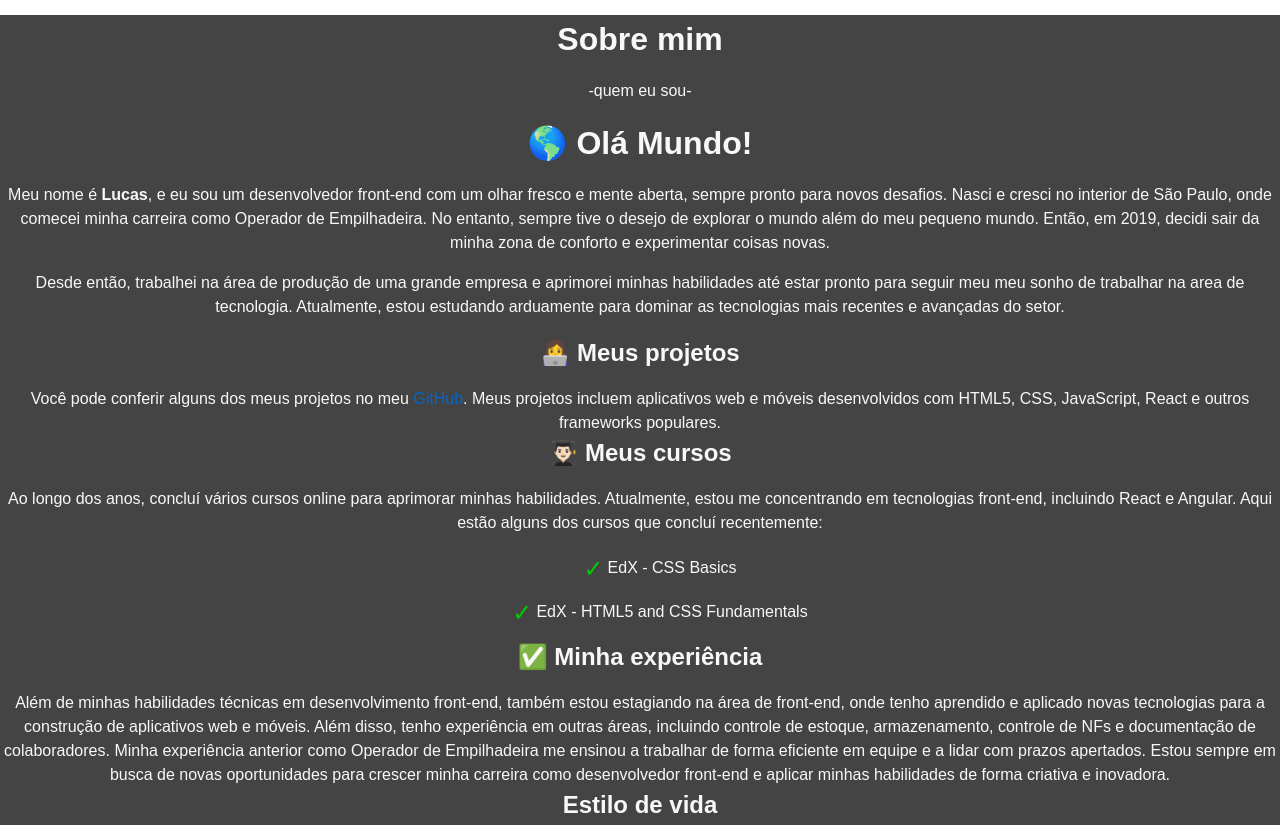
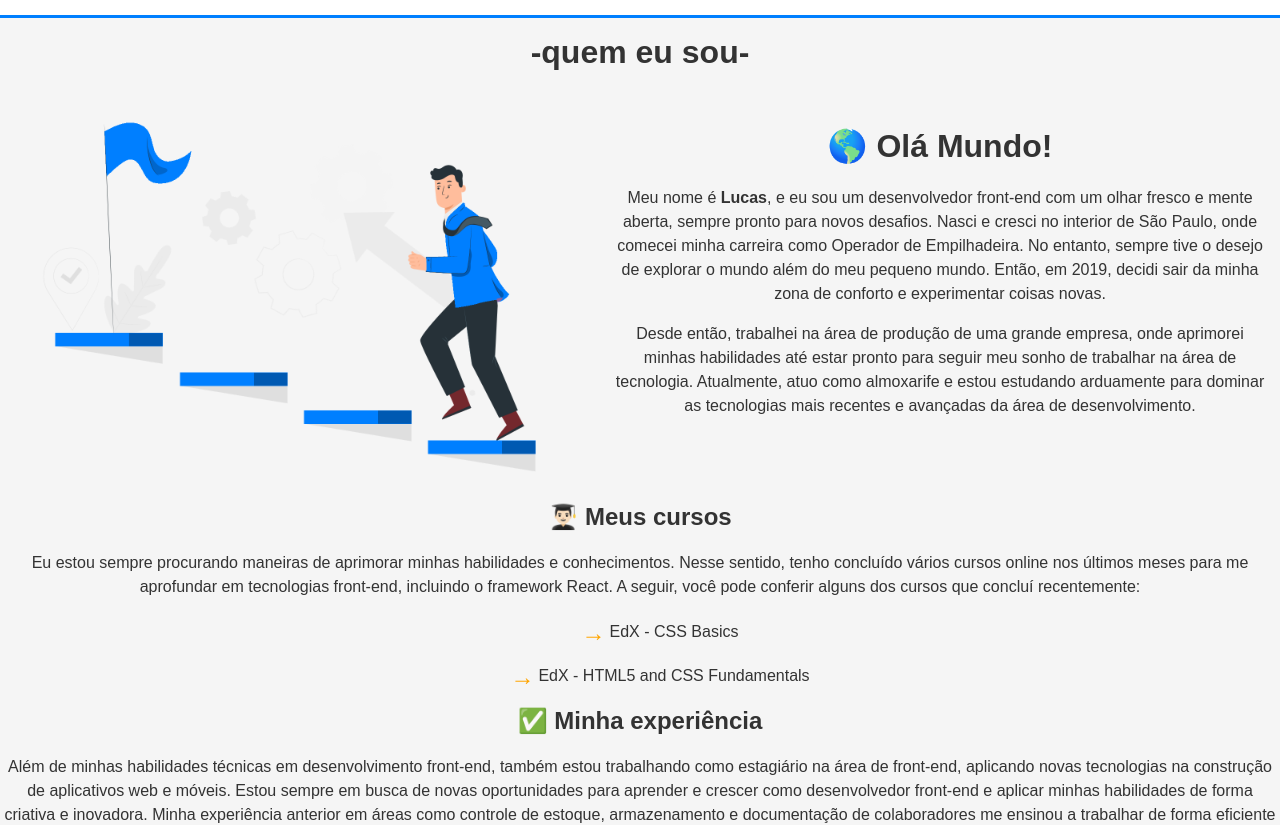
Before and after one commit to lucasccgomes/portfolio-lucas, a React (Vite) app: page / in a window 1280 px wide. Shown: the part 520-1345 px from the top of the page. Built offline with nearby package versions, Linux system fonts and the light colour scheme.

Commit message:
chore(about): i'm working on styling to bring harmony to the user

```diff
--- a/src/components/About/About.css
+++ b/src/components/About/About.css
@@ -2,12 +2,29 @@
 @import url('https://fonts.googleapis.com/css2?family=Montserrat:wght@300;400;700&display=swap');
 
 
-.about {
+#about {
   font-family: 'Montserrat', sans-serif;
   font-size: 16px;
-  color: #f8f8f8;
-  background-color:  #444;
+  color: var(--cinzaescuro);
+  background-color: var(--cinzaclaro);
   line-height: 1.5;
+  border-top-style: solid;
+  border-color: var(--azul);
+  padding-top: 10px;
+}
+
+.about-me{
+  display: flex;
+  justify-content: center;
+}
+
+.img-about img{
+  max-width: 600px;
+}
+
+.about-description{
+  max-width: 660px;
+  margin-top: 30px;
 }
 
 h1, h2, h3, h4, h5, h6 {
@@ -83,9 +100,14 @@ h1 span, h2:before, h2:after, li:before {
 }
 
 
-
 li:before {
   content: "\2713"; /* emoji para marcação */
   margin-right: 0.25rem;
   color: #0c0;
 }
+
+li:before {
+  content: "\2192"; /* emoji para curso em andamento */
+  margin-right: 0.25rem;
+  color: #FFA500; /* cor laranja para indicar curso em andamento */
+}
--- a/src/components/About/About.tsx
+++ b/src/components/About/About.tsx
@@ -1,11 +1,20 @@
 import React from 'react';
 import './About.css'
+import ImgAbout from '../../assets/img/about.png'
 
 const About = () => {
     return (
-        <div className='about'>
-            <h1>Sobre mim</h1>
-            <p>-quem eu sou-</p>
+        <div id='about'>
+
+            <div className="title-about">
+                <h1><b>-quem eu sou-</b></h1>
+
+            </div>
+            <div className="about-me">
+                <div className="img-about">
+                    <img src={ImgAbout} alt="imagem representa foco e objetivo" />
+                </div>
+                <div className="about-description">
                     <h1>🌎 Olá Mundo!</h1>
                     <p>
                         Meu nome é <span>Lucas</span>, e eu sou um desenvolvedor front-end
@@ -16,13 +25,15 @@ const About = () => {
                         sair da minha zona de conforto e experimentar coisas novas.
                     </p>
                     <p>
-                Desde então, trabalhei na área de produção de uma grande empresa e
-                aprimorei minhas habilidades até estar pronto para seguir meu meu sonho
-                de trabalhar na area de tecnologia.
-                Atualmente, estou estudando arduamente para dominar as tecnologias mais
-                recentes e avançadas do setor.
+                        Desde então, trabalhei na área de produção de uma grande empresa,
+                        onde aprimorei minhas habilidades até estar pronto para seguir
+                        meu sonho de trabalhar na área de tecnologia.
+                        Atualmente, atuo como almoxarife e estou estudando arduamente para
+                        dominar as tecnologias mais recentes e avançadas da área de desenvolvimento.
                     </p>
-
+                </div>
+            </div>
+            {/*
             <section>
                 <h2>👩‍💻 Meus projetos</h2>
                 <p>
@@ -31,12 +42,17 @@ const About = () => {
                     CSS, JavaScript, React e outros frameworks populares.
                 </p>
             </section>
+        */}
             <section>
                 <h2>👨🏻‍🎓 Meus cursos</h2>
                 <p>
-                    Ao longo dos anos, concluí vários cursos online para aprimorar minhas habilidades.
-                    Atualmente, estou me concentrando em tecnologias front-end, incluindo React e Angular.
-                    Aqui estão alguns dos cursos que concluí recentemente:
+                    Eu estou sempre procurando maneiras de aprimorar minhas
+                    habilidades e conhecimentos. Nesse sentido,
+                    tenho concluído vários cursos online nos últimos meses
+                    para me aprofundar em tecnologias front-end,
+                    incluindo o framework React.
+                    A seguir, você pode conferir alguns dos cursos
+                    que concluí recentemente:
                 </p>
                 <ul>
                     <li>EdX - CSS Basics</li>
@@ -47,14 +63,15 @@ const About = () => {
                 <h2>✅ Minha experiência</h2>
                 <p>
                     Além de minhas habilidades técnicas em desenvolvimento front-end,
-                também estou estagiando na área de front-end, onde tenho aprendido
-                e aplicado novas tecnologias para a construção de aplicativos web e móveis.
-                Além disso, tenho experiência em outras áreas, incluindo controle de estoque,
-                armazenamento, controle de NFs e documentação de colaboradores.
-                Minha experiência anterior como Operador de Empilhadeira me ensinou a
-                trabalhar de forma eficiente em equipe e a lidar com prazos apertados.
-                Estou sempre em busca de novas oportunidades para crescer minha carreira como desenvolvedor
-                front-end e aplicar minhas habilidades de forma criativa e inovadora.
+                    também estou trabalhando como estagiário na área de front-end, aplicando novas tecnologias
+                    na construção de aplicativos web e móveis.
+                    Estou sempre em busca de novas oportunidades para
+                    aprender e crescer como desenvolvedor front-end e
+                    aplicar minhas habilidades de forma criativa e inovadora.
+                    Minha experiência anterior em áreas como controle de estoque,
+                    armazenamento e documentação de colaboradores me
+                    ensinou a trabalhar de forma eficiente em equipe e
+                    a lidar com desafios de forma colaborativa.
                 </p>
             </section>
             <section>
```
Lines whose indentation alone changed are shown as unchanged.
